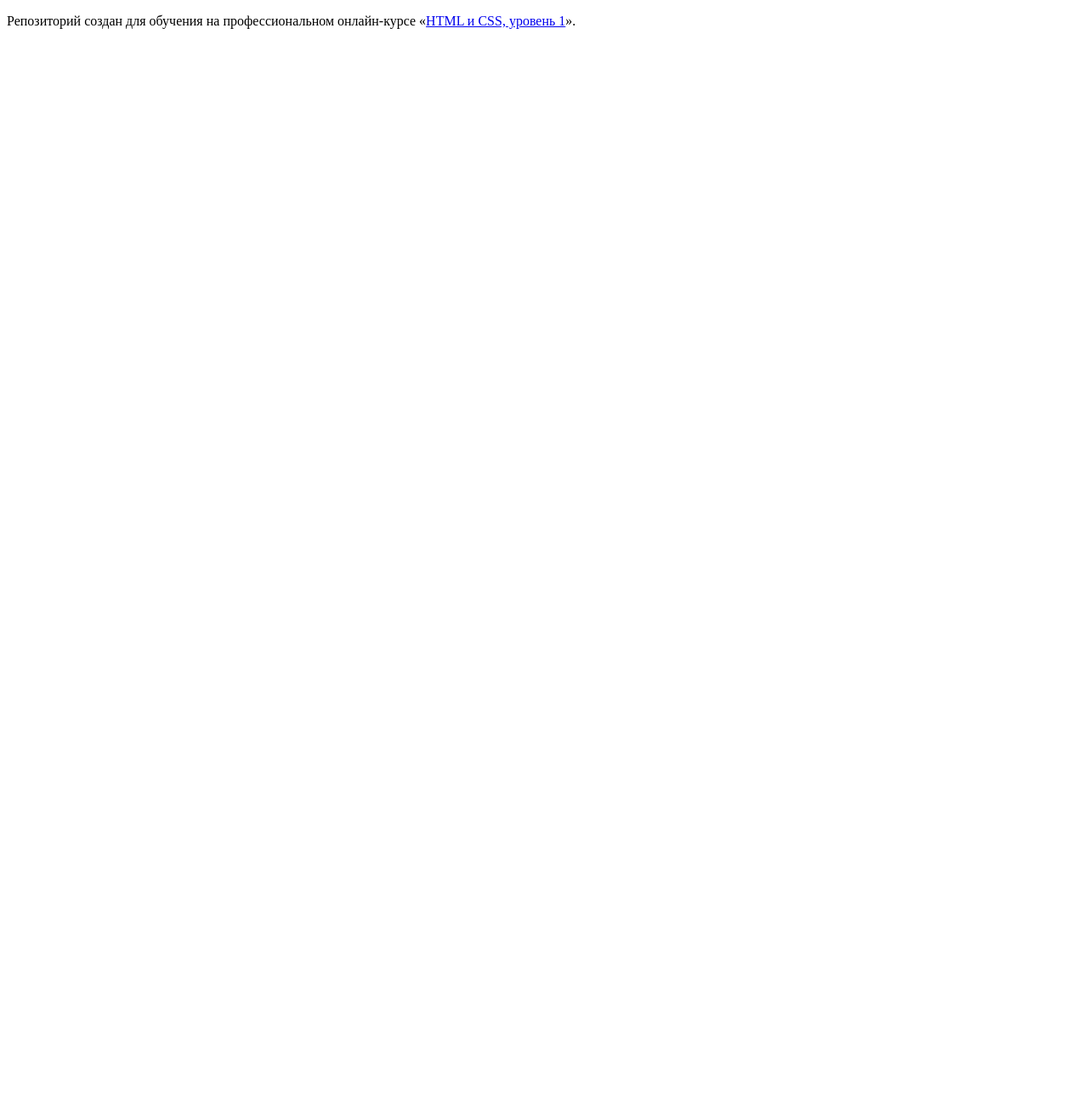
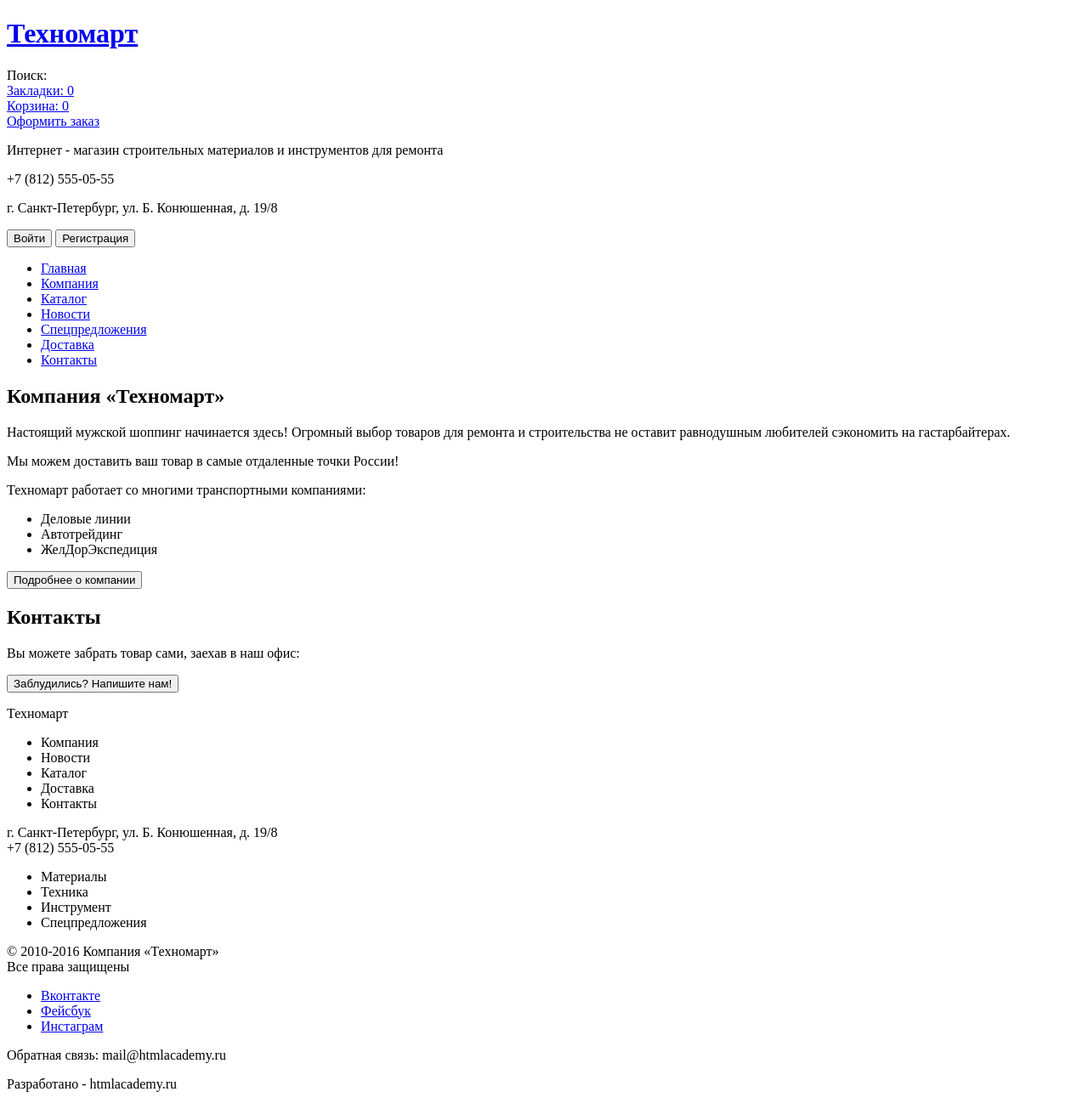
Before and after one commit to icho-web/975479-technomart-26, a plain HTML site: page index.html in a window 1280 px wide. Shown: the whole page at 85% size. Before the commit the page ends 800 px from the top, so only its background shows below. Drawn offline with Linux system fonts and the light colour scheme.

Commit message:
Добавил разметку главной страницы

```diff
--- a/index.html
+++ b/index.html
@@ -1,12 +1,88 @@
 <!DOCTYPE html>
 <html lang="ru">
-  <head>
-    <meta charset="utf-8">
-    <title>HTML Academy: Техномарт</title>
-  </head>
-  <body>
 
-    <p>Репозиторий создан для обучения на профессиональном онлайн‑курсе «<a href="https://htmlacademy.ru/intensive/htmlcss">HTML и CSS, уровень 1</a>».</p>
+<head>
+  <meta charset="utf-8">
+  <title>HTML Academy: Техномарт</title>
+</head>
 
-  </body>
+<body>
+  <header>
+    <div>
+      <div>
+        <h1><a href="#">Техномарт</a></h1>
+      </div>
+      <div>Поиск:</div>
+      <div><a href="#">Закладки: 0</a></div>
+      <div><a href="#">Корзина: 0</a></div>
+      <div><a href="#">Оформить заказ</a></div>
+    </div>
+    <p>Интернет - магазин строительных материалов и инструментов для ремонта</p>
+    <div>+7 (812) 555-05-55</div>
+    <p>г. Санкт-Петербург, ул. Б. Конюшенная, д. 19/8</p>
+    <button type="button">Войти</button>
+    <button type="button">Регистрация</button>
+    <ul>
+      <li><a href="#">Главная</a></li>
+      <li><a href="#">Компания</a></li>
+      <li><a href="catalog.html">Каталог</a></li>
+      <li><a href="#">Новости</a></li>
+      <li><a href="#">Спецпредложения</a></li>
+      <li><a href="#">Доставка</a></li>
+      <li><a href="#">Контакты</a></li>
+    </ul>
+  </header>
+  <main>
+    <section>
+      <h2>Компания «Техномарт»</h2>
+      <p>Настоящий мужской шоппинг начинается здесь! Огромный выбор товаров для ремонта и строительства не оставит
+        равнодушным любителей сэкономить на гастарбайтерах.</p>
+      <p>Мы можем доставить ваш товар в самые отдаленные точки России!</p>
+      <p>Техномарт работает со многими транспортными компаниями:</p>
+      <ul>
+        <li>Деловые линии</li>
+        <li>Автотрейдинг</li>
+        <li>ЖелДорЭкспедиция</li>
+      </ul>
+      <button type="button">Подробнее о компании</button>
+    </section>
+    <section>
+      <h2>Контакты</h2>
+      <p>Вы можете забрать товар сами, заехав в наш офис:</p>
+      <!--Карта-->
+      <button type="button">Заблудились? Напишите нам!</button>
+    </section>
+  </main>
+  <footer>
+    <p>Техномарт</p>
+    <ul>
+      <li><a>Компания</a></li>
+      <li><a>Новости</a></li>
+      <li><a>Каталог</a></li>
+      <li><a>Доставка</a></li>
+      <li><a>Контакты</a></li>
+    </ul>
+    <p>г. Санкт-Петербург, ул. Б. Конюшенная, д. 19/8<br>
+      +7 (812) 555-05-55
+    </p>
+    <ul>
+      <li><a>Материалы</a></li>
+      <li><a>Техника</a></li>
+      <li><a>Инструмент</a></li>
+      <li><a>Спецпредложения</a></li>
+    </ul>
+    <section>
+      <p>© 2010-2016 Компания «Техномарт»<br>
+        Все права защищены</p>
+      <ul>
+        <li><a href="#">Вконтакте</a></li>
+        <li><a href="#">Фейсбук</a></li>
+        <li><a href="#">Инстаграм</a></li>
+      </ul>
+      <p>Обратная связь: mail@htmlacademy.ru</p>
+      <p>Разработано - htmlacademy.ru</p>
+    </section>
+  </footer>
+</body>
+
 </html>
```
